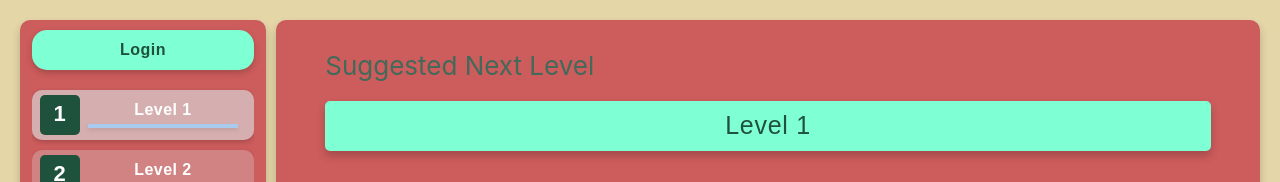
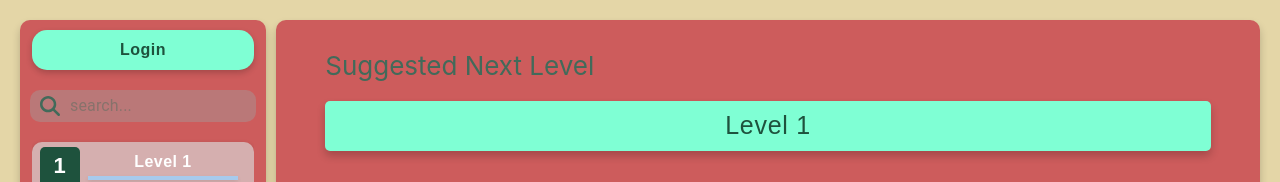
Before and after one commit to pasTa4667/JVL, a React (Create React App) app: page / in a window 1280 px wide. Shown: the top 182 px of the page. Built offline with nearby package versions, Linux system fonts and the light colour scheme; no server answers.

Commit message:
added SearchField

```diff
--- /dev/null
+++ b/src/components/SearchComponent.tsx
@@ -0,0 +1,21 @@
+import { useState } from "react";
+import SearchField from "../elements/SearchField";
+
+interface SearchProps {
+    onChange: (input: string) => void;
+}
+
+function SearchComponent(props: SearchProps) {
+    return (
+      <div style={{width: "100%"}}>
+        <SearchField
+          placeholder="search..."
+          inputProps={{ "aria-label": "search" }}
+          onChange={(e) => props.onChange(e.target.value)}
+        />
+      </div>
+    );
+}
+
+
+export default SearchComponent;
--- /dev/null
+++ b/src/elements/SearchField.tsx
@@ -0,0 +1,39 @@
+import { faMagnifyingGlass } from "@fortawesome/free-solid-svg-icons";
+import { FontAwesomeIcon } from "@fortawesome/react-fontawesome";
+import { InputBase, InputBaseProps, styled } from "@mui/material";
+
+
+const SearchFieldStyle = {
+  fontSize: 20,
+  display: "flex",
+  margin: 10,
+  alignItems: "center",
+  backgroundColor: "rgba(160, 158, 158, 0.42)",
+  borderRadius: 10
+};
+
+const IconWrapperStyle = {
+  marginLeft: 10,
+  marginRight: 10
+}
+
+const StyledInputBase = styled(InputBase)(() => ({
+  color: "inherit",
+  width: "100%",
+}));
+
+
+export function SearchField(props: InputBaseProps) {
+  return (
+    <div style={SearchFieldStyle}>
+      <div style={IconWrapperStyle}>
+        <FontAwesomeIcon icon={faMagnifyingGlass} />
+      </div>
+      <StyledInputBase
+        {...props}
+      />
+    </div>
+  );
+}
+
+export default SearchField;
--- a/src/pages/SelectionPageNew.tsx
+++ b/src/pages/SelectionPageNew.tsx
@@ -9,6 +9,7 @@ import { KanjiLevelProgress } from "../utility/types";
 import OverviewPanel from "../components/OverviewPanelComponent";
 import { useLocation } from "react-router-dom";
 import { calculateLevelProgress } from "../utility/utility";
+import SearchComponent from "../components/SearchComponent";
 
 function SelectionPage() {
   const totalLevelCount = 60;
@@ -73,12 +74,16 @@ function SelectionPage() {
     }
   }
 
+  function handleSearchChange(input: string) {
+  }
+
   return (
     <div className="selection-page-new">
       <div className="side-panel">
         <LoginButton onClick={handleLoginAndOut}>
           {userId ? "Logout" : "Login"}
         </LoginButton>
+        <SearchComponent onChange={(input) => handleSearchChange(input)}/>
         <div className="level-selection">
           {renderLevels()}
         </div>
```
Also changed, not shown: src/media/SelectionPageNew.css (line endings or trailing spaces).
